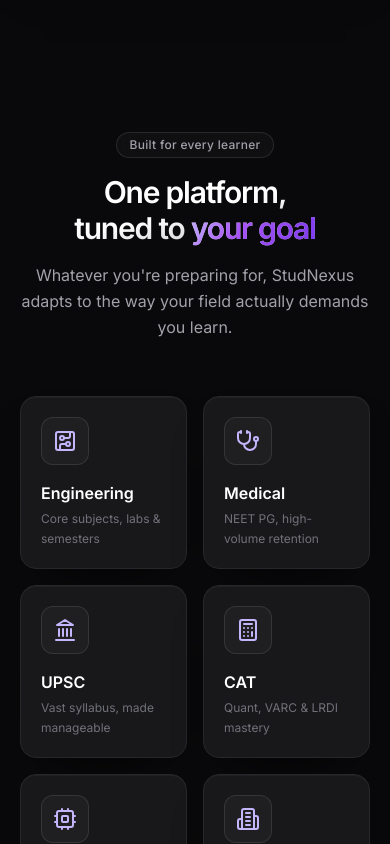
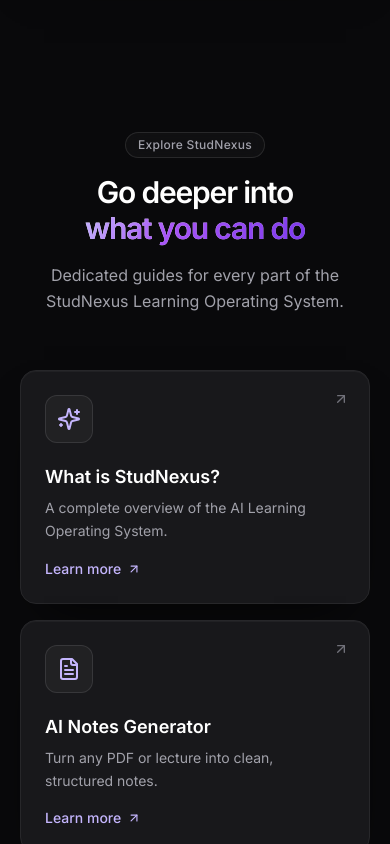
Before and after one commit to Anmolj08156/poweredai, a React (Vite) app: page / in a window 390 px wide. Shown: the part 9300-10144 px from the top of the page. Built offline with nearby package versions, Linux system fonts and the light colour scheme; no server answers.

Commit message:
Add visible Explore section + nav link surfacing the 6 SEO pages on the homepage

```diff
--- a/src/App.tsx
+++ b/src/App.tsx
@@ -6,6 +6,7 @@
 import { Problem } from "./components/Problem";
 import { Solution } from "./components/Solution";
 import { Features } from "./components/Features";
+import { ExplorePages } from "./components/ExplorePages";
 import { Categories } from "./components/Categories";
 import { HowItWorks } from "./components/HowItWorks";
 import { SocialProof } from "./components/SocialProof";
@@ -36,6 +37,7 @@
         <Problem />
         <Solution />
         <Features />
+        <ExplorePages />
         <Categories />
         <HowItWorks />
         <SocialProof />
--- /dev/null
+++ b/src/components/ExplorePages.tsx
@@ -0,0 +1,59 @@
+import { Link } from "react-router-dom";
+import { motion } from "framer-motion";
+import { ArrowUpRight } from "lucide-react";
+import { Section, SectionHeading } from "./ui/Section";
+import { StaggerGroup, staggerItem } from "./ui/Reveal";
+import { SEO_PAGES } from "../data/seoPages";
+
+/** Short card blurbs for the explore grid, keyed by page slug. */
+const SUMMARY: Record<string, string> = {
+  "what-is-studnexus": "A complete overview of the AI Learning Operating System.",
+  "ai-notes-generator": "Turn any PDF or lecture into clean, structured notes.",
+  "chat-with-pdfs": "Ask questions to your documents and get instant answers.",
+  "ai-quiz-generator": "Create smart quizzes and mock tests from your material.",
+  "study-planner": "Build an adaptive plan around your syllabus and exam date.",
+  community: "Educators & creators publish, share and promote their notes.",
+};
+
+export function ExplorePages() {
+  return (
+    <Section id="explore">
+      <SectionHeading
+        eyebrow={<>Explore StudNexus</>}
+        title={
+          <>
+            Go deeper into <span className="text-gradient-brand">what you can do</span>
+          </>
+        }
+        description="Dedicated guides for every part of the StudNexus Learning Operating System."
+      />
+
+      <StaggerGroup className="mt-14 grid gap-4 sm:grid-cols-2 lg:grid-cols-3">
+        {SEO_PAGES.map((page) => {
+          const Icon = page.icon;
+          return (
+            <motion.div key={page.slug} variants={staggerItem}>
+              <Link
+                to={`/${page.slug}`}
+                className="group surface relative flex h-full flex-col overflow-hidden p-6 transition-all duration-300 hover:-translate-y-1 hover:border-white/20"
+              >
+                <ArrowUpRight className="absolute right-5 top-5 h-4 w-4 text-ink-soft transition-all duration-300 group-hover:-translate-y-0.5 group-hover:translate-x-0.5 group-hover:text-brand-300" />
+                <div className="grid h-12 w-12 place-items-center rounded-xl border border-white/10 bg-white/[0.04] text-brand-300">
+                  <Icon className="h-6 w-6" />
+                </div>
+                <h3 className="mt-5 text-lg font-semibold text-white">{page.h1}</h3>
+                <p className="mt-1.5 flex-1 text-sm leading-relaxed text-ink-muted">
+                  {SUMMARY[page.slug]}
+                </p>
+                <span className="mt-4 inline-flex items-center gap-1.5 text-sm font-medium text-brand-300">
+                  Learn more
+                  <ArrowUpRight className="h-3.5 w-3.5" />
+                </span>
+              </Link>
+            </motion.div>
+          );
+        })}
+      </StaggerGroup>
+    </Section>
+  );
+}
--- a/src/data/content.ts
+++ b/src/data/content.ts
@@ -32,6 +32,7 @@
 
 export const NAV_LINKS = [
   { label: "Features", href: "#features" },
+  { label: "Explore", href: "#explore" },
   { label: "For Everyone", href: "#categories" },
   { label: "How it works", href: "#how" },
   { label: "FAQ", href: "#faq" },
```
